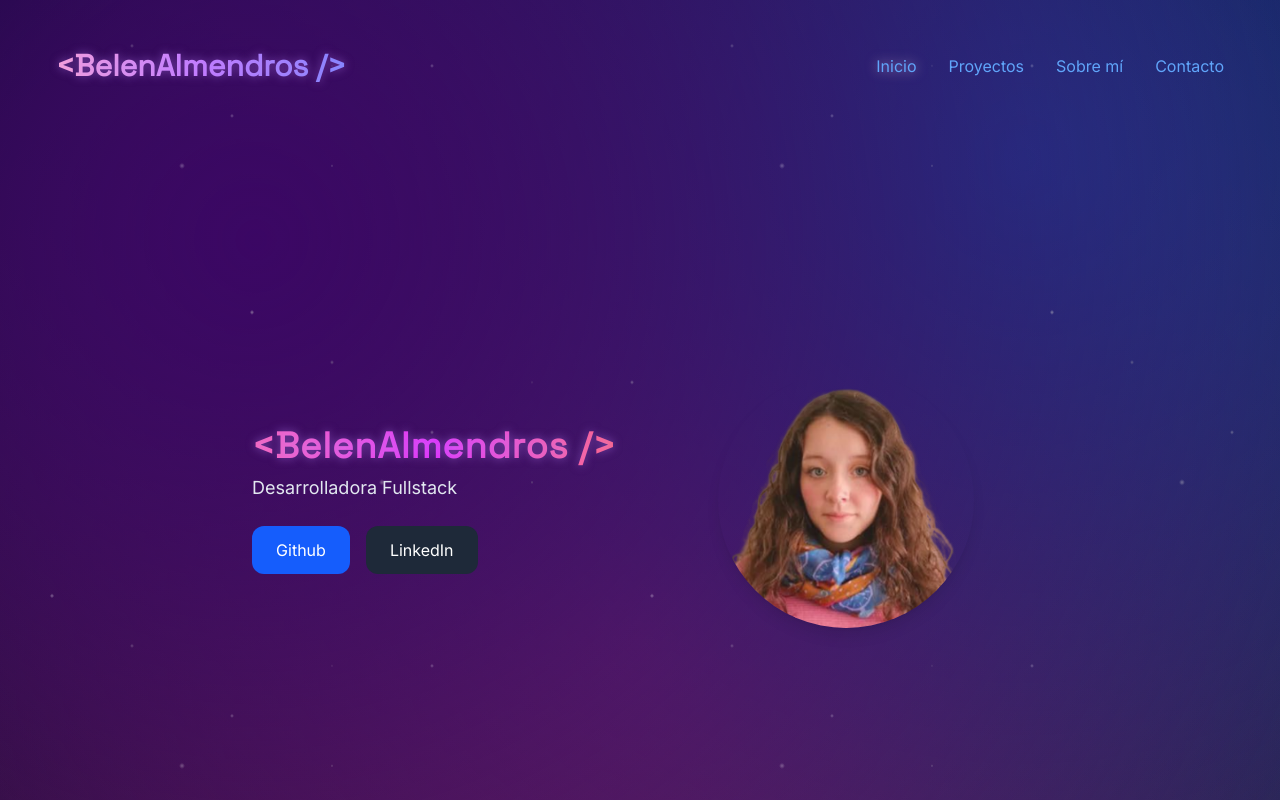
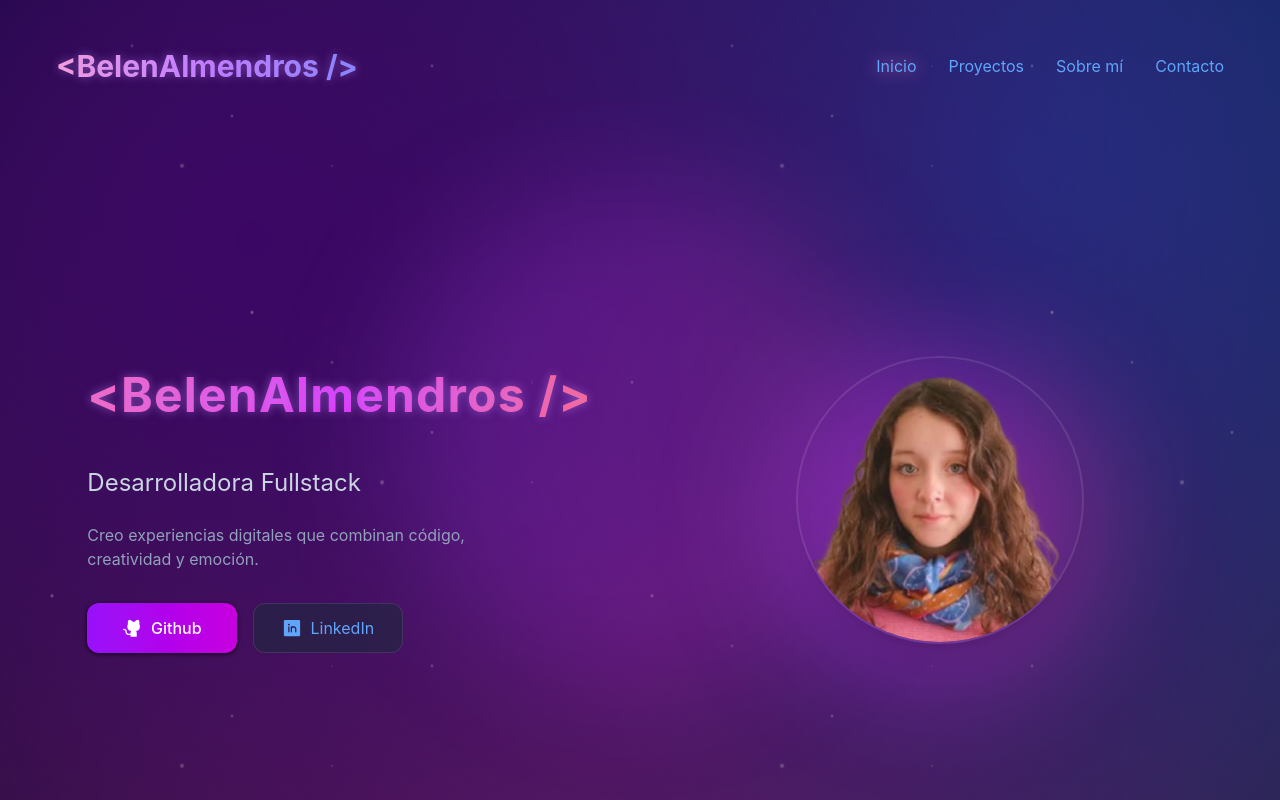
Before and after one commit to BelAlmendras/portafolio, a React (Vite) app: page / in a window 1280 px wide. Shown: the top 800 px of the page. Built offline with nearby package versions, Linux system fonts and the light colour scheme.

Commit message:
feat: add styles in hero section

```diff
--- a/index.html
+++ b/index.html
@@ -4,7 +4,10 @@
     <meta charset="UTF-8" />
    <link rel="icon" type="image/png" href="/favicon.png" />
     <meta name="viewport" content="width=device-width, initial-scale=1.0" />
-    <link href="https://fonts.googleapis.com/css2?family=Space+Grotesk&family=Inter&display=swap" rel="stylesheet">
+    <link href="https://fonts.googleapis.com/css2?family=Space+Grotesk:wght@400;600;700&family=Inter:wght@300;400;500;600&display=swap" rel="stylesheet">
+    <link rel="preconnect" href="https://fonts.googleapis.com">
+<link rel="preconnect" href="https://fonts.gstatic.com" crossorigin>
+<link href="https://fonts.googleapis.com/css2?family=JetBrains+Mono:ital,wght@0,100..800;1,100..800&display=swap" rel="stylesheet">
     <title>Belen Almendros - Desarrolladora Fullstack</title>
   </head>
   <body>
--- a/package.json
+++ b/package.json
@@ -10,6 +10,7 @@
     "preview": "vite preview"
   },
   "dependencies": {
+    "@phosphor-icons/react": "^2.1.10",
     "lucide-react": "^1.7.0",
     "react": "^19.2.4",
     "react-dom": "^19.2.0",
--- a/src/assets/pages/Home.jsx
+++ b/src/assets/pages/Home.jsx
@@ -13,9 +13,9 @@ function Home() {
   <Navbar />
         <Hero />
         <ScrollToTop />
+        <Projects />
         <AboutMe />
         <Skills />
-        <Projects />
         <Contact />
         <Footer />
 </>
--- a/src/components/layout/Navbar.jsx
+++ b/src/components/layout/Navbar.jsx
@@ -1,7 +1,9 @@
-import { useEffect, useState } from "react";
+import { useState, useEffect } from "react";
+import { Menu, X } from "lucide-react";
 
 function Navbar() {
   const [active, setActive] = useState("home");
+  const [isOpen, setIsOpen] = useState(false);
 
   useEffect(() => {
     const sections = ["home", "projects", "about-me", "contact"];
@@ -13,10 +15,7 @@ const handleScroll = () => {
         const section = document.getElementById(id);
         if (section) {
           const top = section.offsetTop - 100;
-
-      if (window.scrollY >= top) {
-        current = id;
-      }
+          if (window.scrollY >= top) current = id;
         }
       });
 
@@ -26,56 +25,56 @@ const handleScroll = () => {
     window.addEventListener("scroll", handleScroll);
     handleScroll();
 
-return () => {
-  window.removeEventListener("scroll", handleScroll);
-};
-
+    return () => window.removeEventListener("scroll", handleScroll);
   }, []);
 
 const linkClass = (id) =>
   `transition-colors duration-300 ${
     active === id
-        ? "text-pink-300 drop-shadow-[0_0_6px_rgba(251,207,232,0.6)]"
-        : "text-slate-300 hover:text-pink-300 hover:drop-shadow-[0_0_6px_rgba(251,207,232,0.6)]"
+      ? "text-pink-400 drop-shadow-[0_0_8px_rgba(244,114,182,0.8)]"
+      : "text-slate-300 hover:text-pink-400 hover:drop-shadow-[0_0_8px_rgba(244,114,182,0.8)]"
   }`;
 
-return ( <nav className="sticky top-0 z-50  px-6 py-4 flex items-center justify-between">
+  const handleClick = () => setIsOpen(false);
+
+  return (
+    <nav className="sticky top-0 z-50 px-6 py-4 flex items-center justify-between">
 
       {/* LOGO */}
       <h1 className="logo-text text-2xl md:text-3xl font-bold bg-gradient-to-r from-pink-300 via-purple-400 to-indigo-400 bg-clip-text text-transparent">
         &lt;<span>BelenAlmendros</span> /&gt;
       </h1>
 
-  {/* MENU */}
-  <ul className="flex gap-8">
-    <li>
-      <a href="#home" className={linkClass("home")}>
-        Inicio
-      </a>
-    </li>
+      {/* BOTÓN HAMBURGUESA */}
+      <button
+        className="md:hidden text-slate-300"
+        onClick={() => setIsOpen(!isOpen)}
+      >
+        {isOpen ? <X size={28} /> : <Menu size={28} />}
+      </button>
 
-    <li>
-      <a href="#projects" className={linkClass("projects")}>
-        Proyectos
-      </a>
-    </li>
-
-    <li>
-      <a href="#about-me" className={linkClass("about-me")}>
-        Sobre mí
-      </a>
-    </li>
-
-    <li>
-      <a href="#contact" className={linkClass("contact")}>
-        Contacto
-      </a>
-    </li>
+      {/* MENU DESKTOP */}
+      <ul className="hidden md:flex gap-8">
+        <li><a href="#home" onClick={handleClick} className={linkClass("home")}>Inicio</a></li>
+        <li><a href="#projects" onClick={handleClick} className={linkClass("projects")}>Proyectos</a></li>
+        <li><a href="#about-me" onClick={handleClick} className={linkClass("about-me")}>Sobre mí</a></li>
+        <li><a href="#contact" onClick={handleClick} className={linkClass("contact")}>Contacto</a></li>
       </ul>
 
+      {/* MENU MOBILE */}
+      {isOpen && (
+        <ul className="absolute top-full left-0 w-full
+bg-slate-900/60 backdrop-blur-md
+flex flex-col items-center gap-6 py-6
+md:hidden shadow-lg
+rounded-b-2xl border border-white/10">
+          <li><a href="#home" onClick={handleClick} className={linkClass("home")}>Inicio</a></li>
+          <li><a href="#projects" onClick={handleClick} className={linkClass("projects")}>Proyectos</a></li>
+          <li><a href="#about-me" onClick={handleClick} className={linkClass("about-me")}>Sobre mí</a></li>
+          <li><a href="#contact" onClick={handleClick} className={linkClass("contact")}>Contacto</a></li>
+        </ul>
+      )}
     </nav>
-
-
   );
 }
 
--- a/src/index.css
+++ b/src/index.css
@@ -1,6 +1,7 @@
 @import "tailwindcss";
 html, body, #root {
   height: 100%;
+
 }
 
 :root {
@@ -20,8 +21,7 @@ html, body, #root {
   --accent: #FBCFE8;
   --highlight: #C084FC;
 
-  --font-title: "Space Grotesk", sans-serif;
-  --font-body: "Inter", sans-serif;
+
 }
 
 body {
@@ -167,3 +167,39 @@ html {
     background-position: right center;
   }
 }
+
+@keyframes fadeUp {
+  from {
+    opacity: 0;
+    transform: translateY(24px);
+  }
+  to {
+    opacity: 1;
+    transform: translateY(0);
+  }
+}
+
+@keyframes fadeScale {
+  from {
+    opacity: 0;
+    transform: scale(0.95);
+  }
+  to {
+    opacity: 1;
+    transform: scale(1);
+  }
+}
+@keyframes fadeUp {
+  from {
+    opacity: 0;
+    transform: translateY(24px);
+  }
+  to {
+    opacity: 1;
+    transform: translateY(0);
+  }
+}
+
+.animate-fadeUp {
+  animation: fadeUp 0.8s ease-out forwards;
+}
--- a/src/sections/Hero.jsx
+++ b/src/sections/Hero.jsx
@@ -1,49 +1,102 @@
+import { GithubLogo, LinkedinLogo } from "@phosphor-icons/react";
 function Hero() {
   return (
-    <section id="home" className="min-h-screen flex items-center px-6">
+    <section
+      id="home"
+      className="min-h-screen flex items-center px-6 relative overflow-hidden"
+    >
+      {/* Fondo glow */}
+      <div className="absolute inset-0 -z-10">
+        <div
+          className="absolute top-20 left-1/2 -translate-x-1/2 w-[500px] h-[500px]
+          bg-gradient-to-r from-purple-500 via-fuchsia-500 to-pink-500
+          opacity-20 blur-3xl rounded-full"
+        ></div>
+      </div>
 
-      <div className="max-w-6xl mx-auto grid md:grid-cols-2 gap-12 items-center">
+      <div className="max-w-6xl mx-auto grid md:grid-cols-2 gap-16 md:gap-24 items-center">
+        {/* TEXTO */}
+        <div className="text-center md:text-left space-y-6">
+          {/* TÍTULO */}
+          <h1
+            className="logo-text text-5xl md:text-5xl font-bold tracking-wide
+  bg-gradient-to-r from-pink-400 via-fuchsia-500 to-rose-400
+  bg-clip-text text-transparent inline-block
+  animate-[gradient-x_4s_ease-in-out_infinite]
+  animate-fadeUp"
+          >
+            &lt;BelenAlmendros /&gt;
+          </h1>
 
-        {/* Texto */}
-        <div className="text-center md:text-left">
+          {/* SUBTÍTULO */}
+          <p
+            className="font-body text-slate-300 text-xl md:text-2xl
+            opacity-0 translate-y-6 animate-[fadeUp_0.8s_ease-out_0.2s_forwards]"
+          >
+            Desarrolladora Fullstack
+          </p>
 
-<h1 className="logo-text text-3xl md:text-4xl font-bold tracking-wide
-  bg-linear-to-r from-pink-400 via-fuchsia-500 to-rose-400
-  bg-clip-text text-transparent inline-block
-  animate-[gradient-x_4s_ease-in-out_infinite]">
+          {/* DESCRIPCIÓN */}
+          <p
+            className="font-body text-slate-400 max-w-md mx-auto md:mx-0
+            opacity-0 translate-y-6 animate-[fadeUp_0.8s_ease-out_0.4s_forwards]"
+          >
+            Creo experiencias digitales que combinan código, creatividad y
+            emoción.
+          </p>
 
-  &lt;BelenAlmendros /&gt;
-</h1>
-<p class="font-body text-muted mt-2 text-lg">
-  Desarrolladora Fullstack
-</p>
-          <div className="mt-6 flex gap-4 justify-center md:justify-start">
-
-            <button className="px-6 py-3 bg-blue-600 text-white rounded-xl hover:bg-blue-700 transition">
-              Github
-            </button>
-
-            <button className="px-6 py-3 bg-gray-800 text-white rounded-xl hover:bg-gray-900 transition">
-              LinkedIn
-            </button>
-
+          {/* BOTONES */}
+          <div
+            className="flex gap-4 justify-center md:justify-start pt-2
+            opacity-0 translate-y-6 animate-[fadeUp_0.8s_ease-out_0.6s_forwards]"
+          >
+            <a
+    href="#"
+    className="flex items-center justify-center gap-2
+    min-w-37.5 px-6 py-3 rounded-xl
+    bg-linear-to-r from-purple-600 to-fuchsia-600
+    text-white! drop-shadow-[0_1px_2px_rgba(0,0,0,0.8)] font-medium whitespace-nowrap
+    hover:scale-105 hover:shadow-lg hover:shadow-purple-500/30
+    transition-all duration-300 active:scale-95"
+  >
+    <GithubLogo size={20} weight="fill" />
+    <span>Github</span>
+  </a>
+ <a
+    href="#"
+    className="flex items-center justify-center gap-2
+    min-w-37.5 px-6 py-3 rounded-xl
+    bg-slate-800/60 backdrop-blur-md
+    border border-white/10 text-white whitespace-nowrap
+    hover:bg-slate-700/60 hover:scale-105
+    transition-all duration-300 active:scale-95"
+  >
+    <LinkedinLogo size={20} weight="fill" />
+    <span>LinkedIn</span>
+  </a>
           </div>
-
         </div>
 
-        {/* Foto */}
-        <div className="flex justify-center">
+        {/* FOTO */}
+        <div
+          className="relative flex justify-center
+          opacity-0 scale-100 animate-[fadeScale_1s_ease-out_0.5s_forwards]"
+        >
+          <div
+            className="absolute w-72 h-72 md:w-80 md:h-80
+            bg-linear-to-r from-purple-500 via-fuchsia-500 to-pink-500
+            blur-3xl opacity-40 rounded-full animate-pulse"
+          ></div>
 
           <img
             src="./src/assets/images/perfil.png"
             alt="Belen Almendros"
-            className="w-64 h-64 object-cover rounded-full shadow-lg"
+            className="relative w-64 h-64 md:w-72 md:h-72
+            object-cover rounded-full
+            border-2 border-white/10 shadow-xl"
           />
-
         </div>
-
       </div>
-
     </section>
   );
 }
--- a/src/sections/Projects.jsx
+++ b/src/sections/Projects.jsx
@@ -28,7 +28,7 @@ const Projects = () => {
       <div className="max-w-6xl mx-auto">
 
         <h2 className="text-3xl md:text-4xl font-bold text-indigo-400 text-center mb-12">
-          Projects
+          Proyectos
         </h2>
 
         <div className="grid md:grid-cols-2 lg:grid-cols-3 gap-8">
--- a/tailwind.config.js
+++ b/tailwind.config.js
@@ -5,17 +5,17 @@ export default {
         bg: "#0B0A1A",
         surface: "#1A1833",
         text: "#E2E8F0",
-        muted: "#94A3B8",
+
         primary: "#8B5CF6",
         secondary: "#60A5FA",
         accent: "#FBCFE8",
         highlight: "#C084FC"
       },
 
-    fontFamily: {
-    title: ["Space Grotesk", "sans-serif"],
-    body: ["Inter", "sans-serif"]
-  },
+fontFamily: {
+  title: ['JetBrains Mono', 'sans-serif'],
+  body: ['Inter', 'sans-serif']
+},
   animation: {
     "pulse-slow": "pulse 3s ease-in-out infinite"
   }
```
Also changed, not shown: 1 other file (tests, documents, lock files or other folders). Lines whose indentation alone changed are shown as unchanged.
